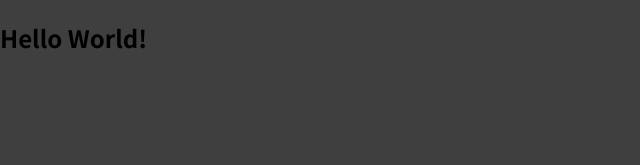
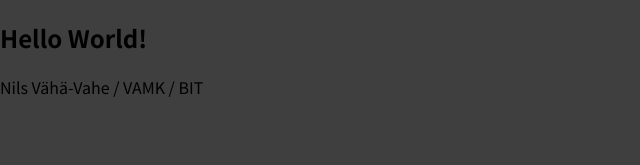
Before and after one commit to nissevahavahe/react-first-project, a JavaScript app: page / in a window 1280 px wide. Shown: the top 165 px of the page, without its empty margins (0-640 px from the left). Built offline with nearby package versions, Linux system fonts and the light colour scheme.

Commit message:
Tehtävä 9.

```diff
--- a/src/App.js
+++ b/src/App.js
@@ -5,6 +5,7 @@ function App() {
   return (
       <div>
         <h2>Hello World!</h2>
+        <p>Nils Vähä-Vahe / VAMK / BIT</p>
       </div>
   );
 }
```
